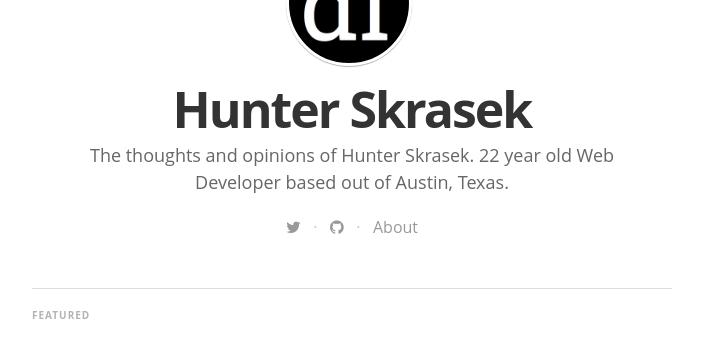
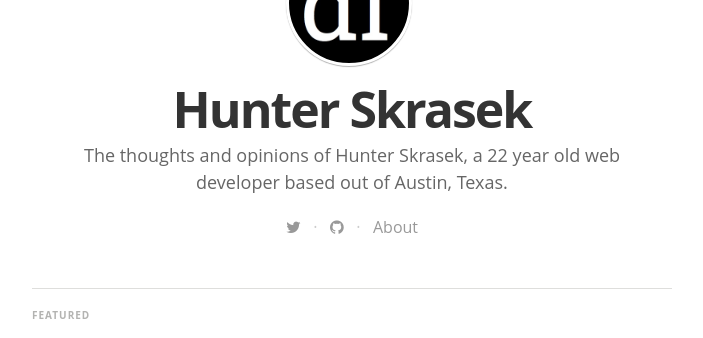
Before and after one commit to hskrasek/hskrasek.github.io, a Jekyll site: the page built from index.html, in a window 1280 px wide. Shown: the part 450-788 px from the top of the page, without its empty margins (288-991 px from the left). Built offline with Jekyll 4.4.1, drawn with Linux system fonts in a browser that asks for light colours; nearby versions of some CDN libraries; some web fonts are replaced; Markdown is read by kramdown in place of the engine named in the settings; the list of posts is cut into pages by our own code.

```diff
--- a/_config.yml
+++ b/_config.yml
@@ -5,7 +5,7 @@ highlighter: pygments
 # Site settings
 title: "Hunter Skrasek"
 description: > # this means to ignore newlines until "email:"
-   The thoughts and opinions of Hunter Skrasek. 22 year old Web Developer based out of
+   The thoughts and opinions of Hunter Skrasek, a 22 year old web developer based out of
    Austin, Texas.
 
 email: hunterskrasek@me.com
```
